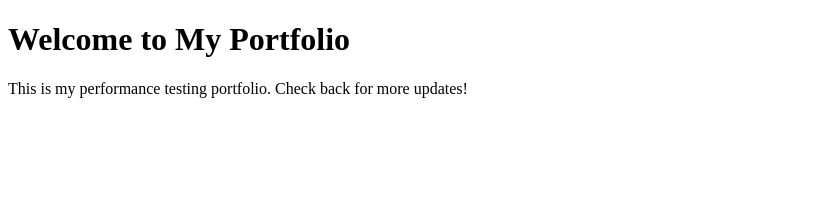
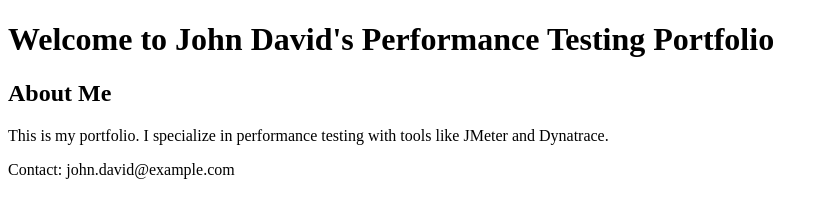
Before and after one commit to John12david/john12david.github.io, a plain HTML site: page index.html in a window 1280 px wide. Shown: the whole page, without its empty margins (0-828 px from the left). Drawn offline with Linux system fonts and the light colour scheme.

Commit message:
Update index.html

```diff
--- a/index.html
+++ b/index.html
@@ -3,10 +3,20 @@
 <head>
     <meta charset="UTF-8">
     <meta name="viewport" content="width=device-width, initial-scale=1.0">
-    <title>My Performance Testing Portfolio</title>
+    <title>John David's Portfolio</title>
 </head>
 <body>
-    <h1>Welcome to My Portfolio</h1>
-    <p>This is my performance testing portfolio. Check back for more updates!</p>
+    <header>
+        <h1>Welcome to John David's Performance Testing Portfolio</h1>
+    </header>
+
+    <section>
+        <h2>About Me</h2>
+        <p>This is my portfolio. I specialize in performance testing with tools like JMeter and Dynatrace.</p>
+    </section>
+
+    <footer>
+        <p>Contact: john.david@example.com</p>
+    </footer>
 </body>
 </html>
```
